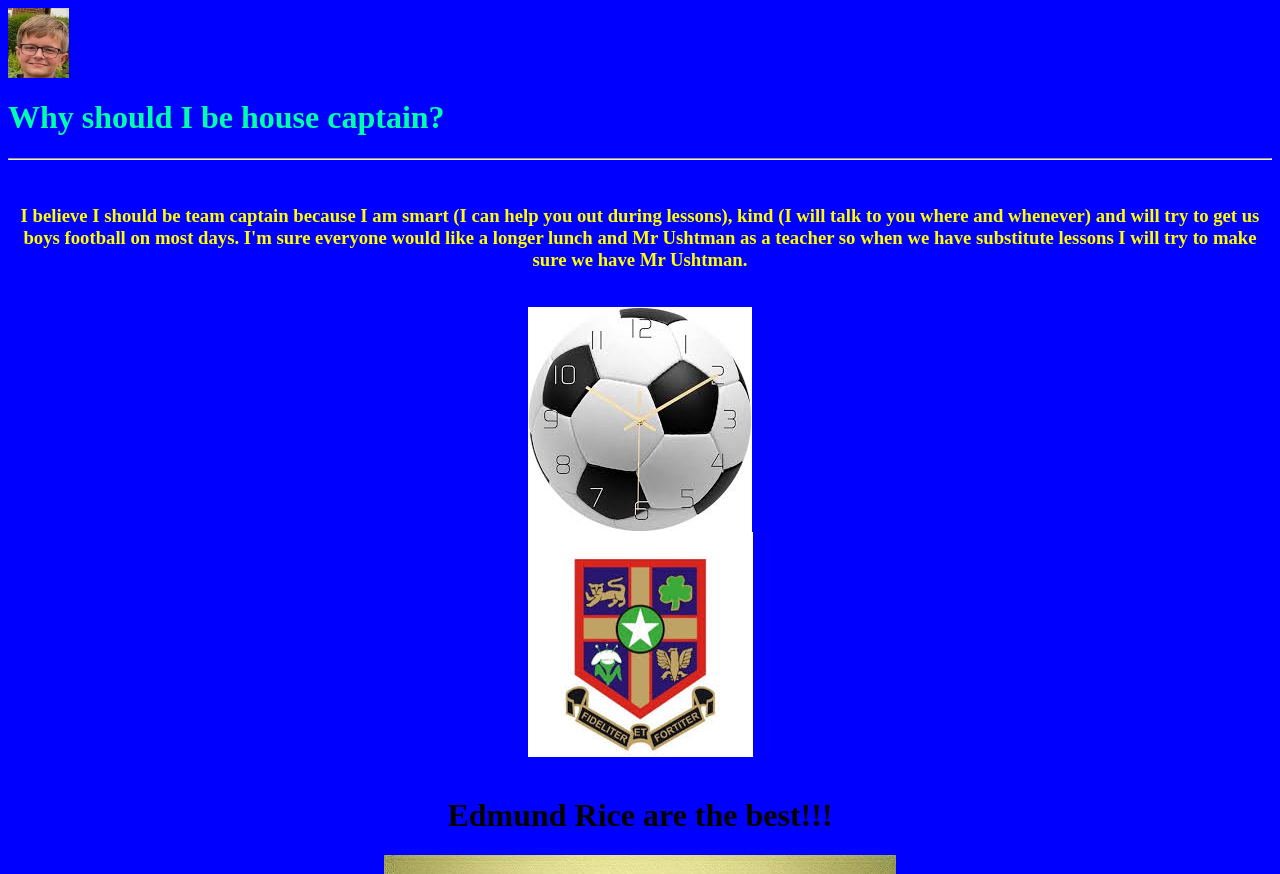
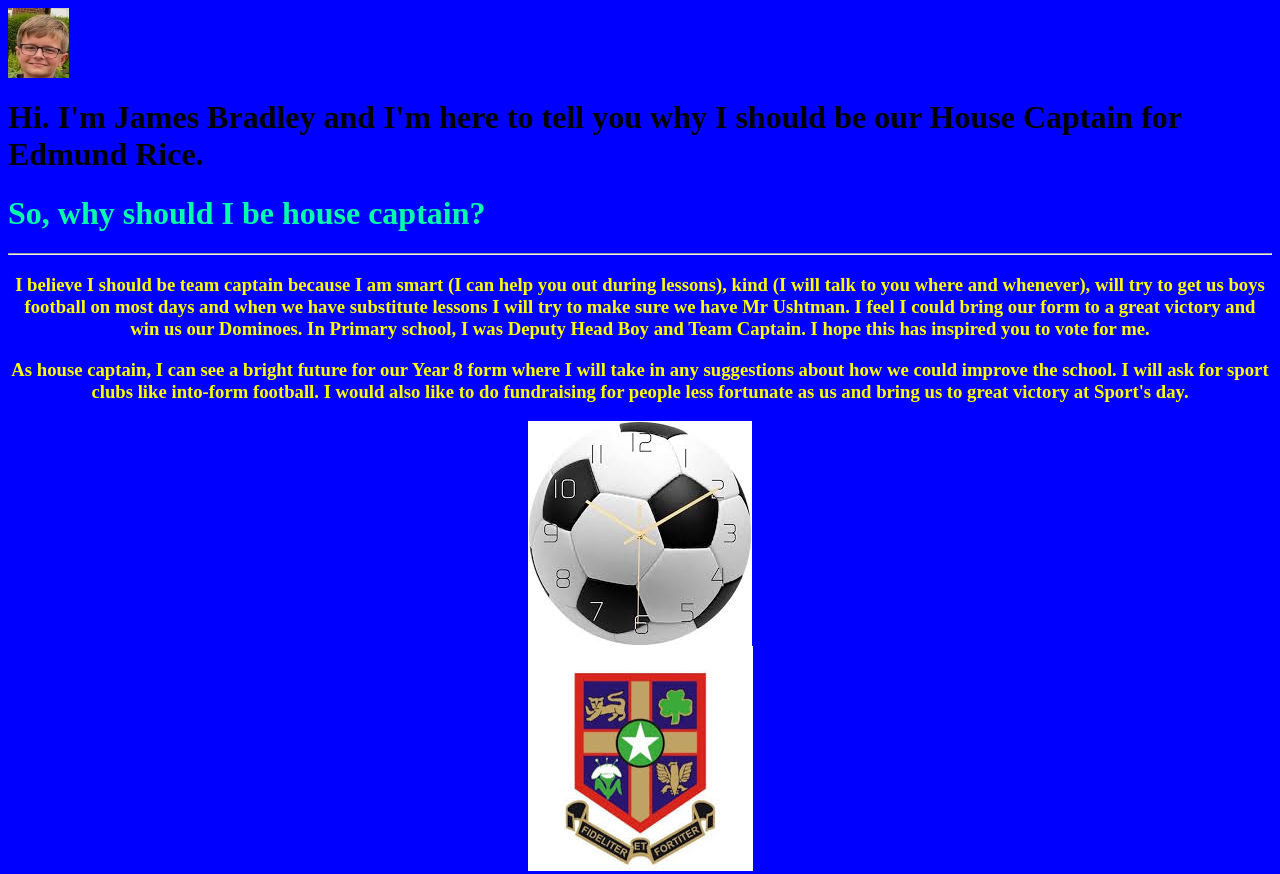
Before and after one commit to PrinceDJFlame/House_Captain, a plain HTML site: page index.html in a window 1280 px wide. Shown: the top 874 px of the page. Drawn offline with Linux system fonts and the light colour scheme.

Commit message:
Update index.html

```diff
--- a/index.html
+++ b/index.html
@@ -5,21 +5,18 @@
 
 <body id="body">
     <img src="Me.jpg">
-    <h1 id="title">Why should I be house captain?</h1>
+    <h1>Hi. I'm James Bradley and I'm here to tell you why I should be our House Captain for Edmund Rice.</h1>
+    <h1 id="title">So, why should I be house captain?</h1>
     <hr>
-    <br>
     <center>
-    <h3 id="Build">I believe I should be team captain because I am smart (I can help you out during lessons), kind (I will talk to you where and whenever) and will try to get us boys football on most days.
-        I'm sure everyone would like a longer lunch and Mr Ushtman as a teacher so when we have substitute lessons I will try to make sure we have Mr Ushtman.
+    <h3 id="Build">I believe I should be team captain because I am smart (I can help you out during lessons), kind (I will talk to you where and whenever), will try to get us boys football on most days and when we have substitute lessons I will try to make sure we have Mr Ushtman. I feel I could bring our form to a great victory and win us our Dominoes. In Primary school, I was Deputy Head Boy and Team Captain. I hope this has inspired you to vote for me.
     </h3>
-    <br>
+    <h3 id="Build">As house captain, I can see a bright future for our Year 8 form where I will take in any suggestions about how we could improve the school. I will ask for sport clubs like into-form football. I would also like to do fundraising for people less fortunate as us and bring us to great victory at Sport's day.</h3>
     <img src="Football.jpg">
     <br>
     <img src="School.jpg">
-    <br><br>
     <h1>Edmund Rice are the best!!!</h1>
     <img src="Edmund Rice.jpg">
     </center>
-    <br>
-    <h1 id="Sign_off">I don't mind if you don't think I'm right to be your House Captain, as long as you choose whose right for everyone.</h1>
+    <h1 id="Sign_off">I would like to say that I would really love this chance to be a House Captain and think it could be life-changing just to be able to say, "I was a house captain in High School," when I'm going to University.</h1>
 </body>
```
